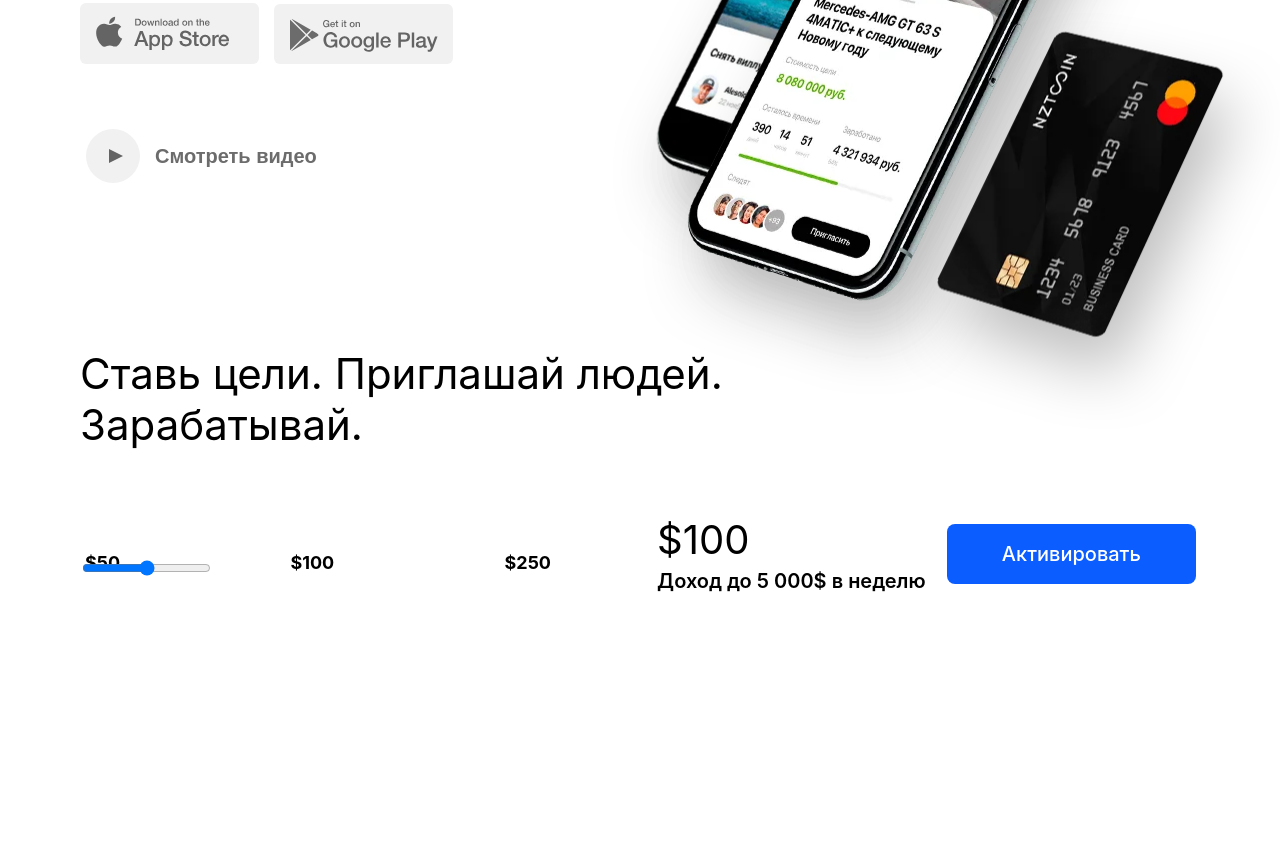
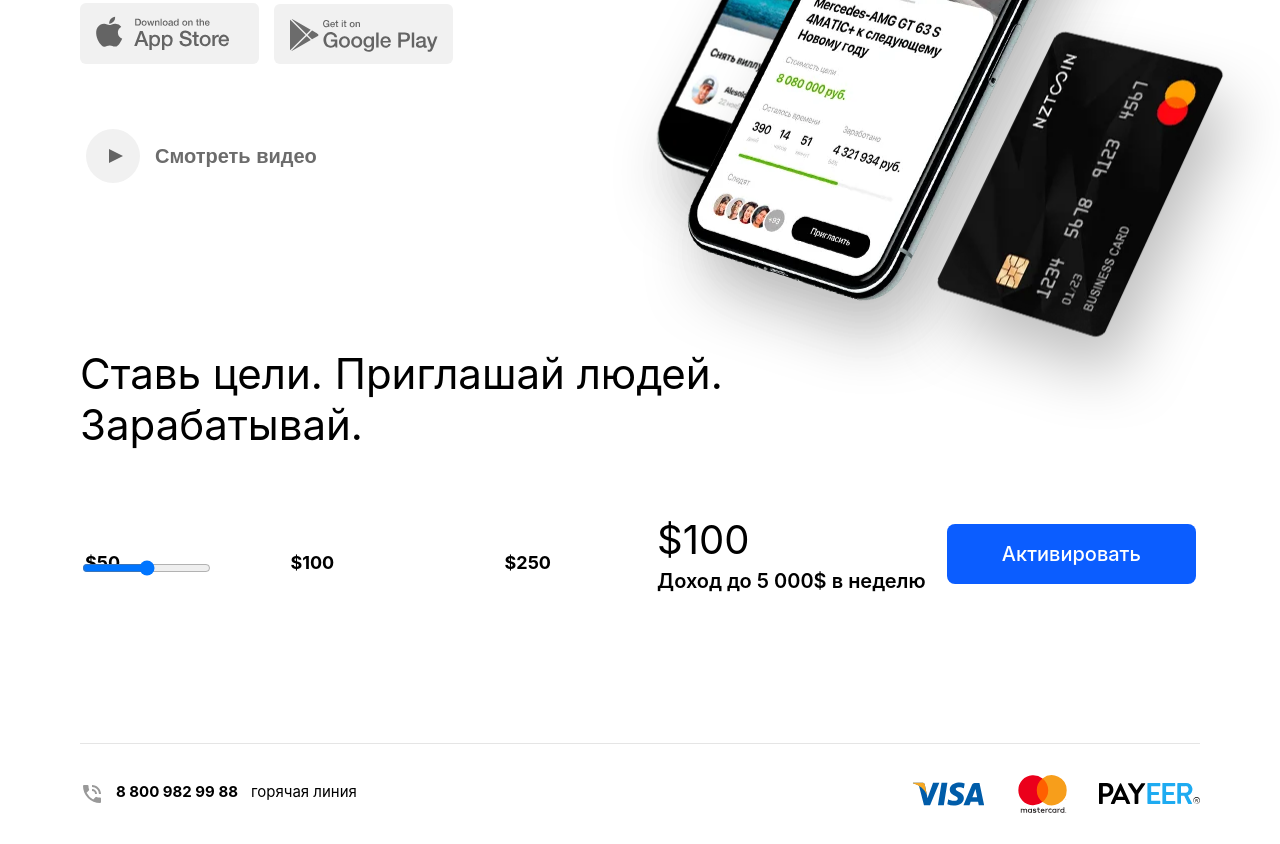
Before and after one commit to anton-lunev/nzt-landing, a website built with webpack: page index.html in a window 1280 px wide. Shown: the part 457-1301 px from the top of the page. Before the commit the page ends 1150 px from the top, so only its background shows below. Built offline with nearby package versions, Linux system fonts and the light colour scheme; what rangeslider-js would draw is missing.

Commit message:
Added footer.

```diff
--- a/index.html
+++ b/index.html
@@ -92,6 +92,18 @@
       </a>
     </div>
   </div>
+  <footer class="footer">
+    <div class="footer__block phone-block">
+      <img src="images/new/phone.svg" alt="phone number" class="phone-block__icon">
+      <span class="phone-block__number">8 800 982 99 88</span>
+      <span class="phone-block__title">горячая линия</span>
+    </div>
+    <div class="footer__block payment-options">
+      <img src="images/new/visa.svg" alt="visa" width="75px" height="30px">
+      <img src="images/new/mastercard.svg" alt="mastercard" width="61px" height="50px">
+      <img src="images/new/payeer.svg" alt="payeer" width="101px" height="21px">
+    </div>
+  </footer>
 </div>
 
 <div class="backdrop" id="video-modal">
--- a/styles/main.less
+++ b/styles/main.less
@@ -236,7 +236,7 @@
 
 .block-2 {
   flex-wrap: wrap;
-  padding-bottom: 100px;
+  padding-bottom: 150px;
   align-items: flex-start;
 
   &__header {
@@ -366,3 +366,44 @@
 .rangeslider--disabled {
   opacity: 0.4;
 }
+
+.footer {
+  display: flex;
+  align-items: center;
+  justify-content: space-around;
+  border-top: solid 1px #e5e5e5;
+  flex-wrap: wrap;
+  padding: 25px 0;
+
+  @media (min-width: @media-small) {
+    justify-content: space-between;
+  }
+}
+
+.phone-block {
+  display: flex;
+  justify-content: center;
+  font-size: 15px;
+
+  &__icon {
+    opacity: .4;
+    margin-right: 12px;
+  }
+  &__number {
+    font-weight: bold;
+    margin-right: 13px;
+    white-space: nowrap;
+  }
+  &__title {
+    white-space: nowrap;
+  }
+}
+
+.payment-options {
+  display: flex;
+  align-items: center;
+  flex: 0;
+  img + img {
+    margin-left: 26px;
+  }
+}
```
Also changed, not shown: images/new/mastercard.svg (added), images/new/payeer.svg (added), images/new/phone.svg (added), images/new/visa.svg (added).
